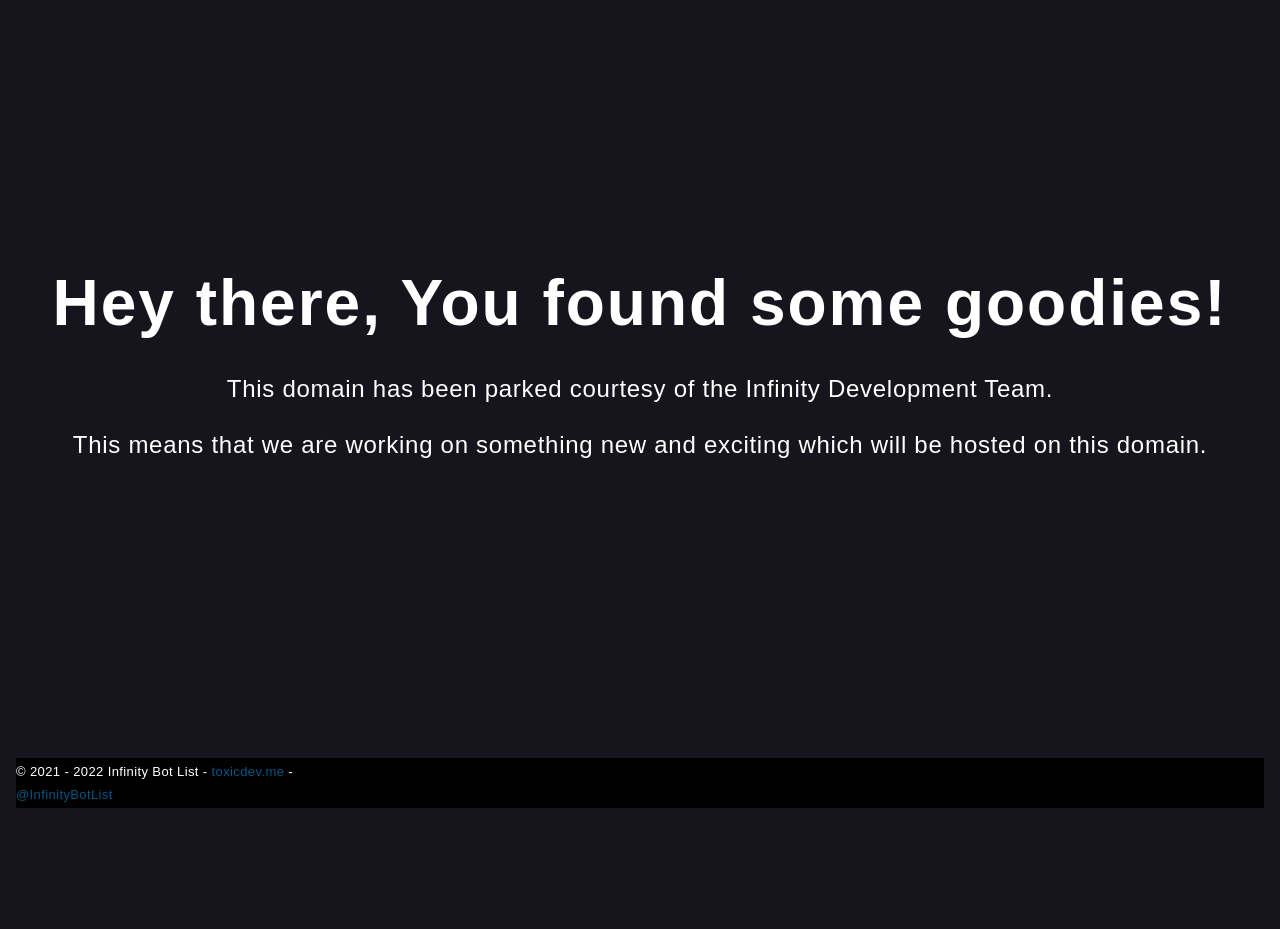
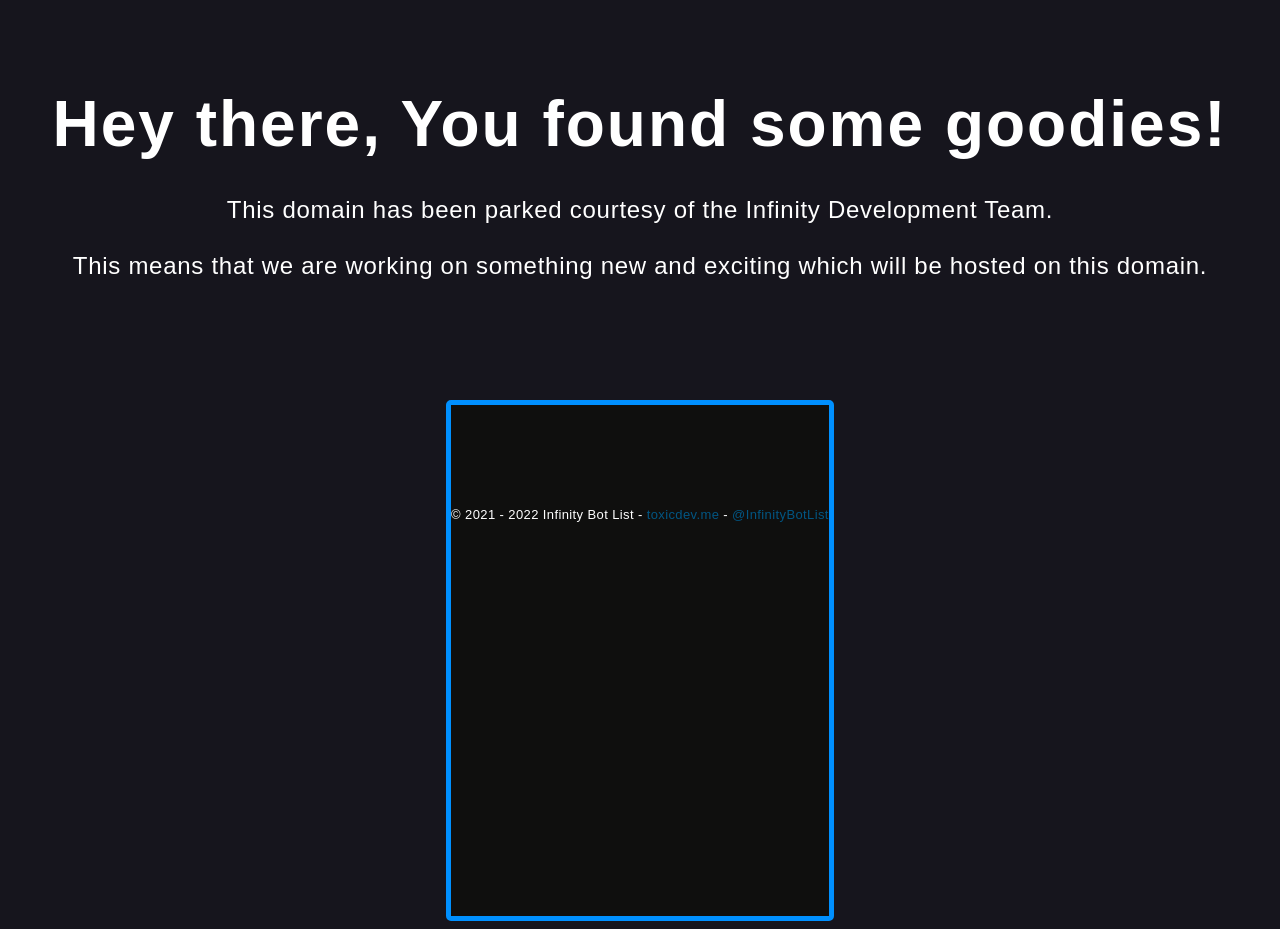
Before and after one commit to Infinity-Development/Parked-Page, a Next.js app: page / in a window 1280 px wide. Before the commit the page ends 895 px from the top, so only its background shows below. Built offline with nearby package versions, Linux system fonts and the light colour scheme.

Commit message:
Update index.tsx

```diff
--- a/pages/index.tsx
+++ b/pages/index.tsx
@@ -62,12 +62,20 @@ const Main = styled.div`
 `;
 
 const Footer = styled.div`
-  width: 100%;
-  height: 50px;
-  display: flex;
-  background-color: black;
-  justify-content: center;
-  align-items: center;
+  background-color: #0f0f0e;
+  font-family: "Quicksand", sans-serif;
+  padding: 85px 0 285px 0;
+  border: 5px solid #0090FF;
+  border-radius: 5px;
+`;
+
+const FooterInner = styled.div`
+    width: 90%;
+    margin-left: auto;
+    margin-right: auto;
+    margin-bottom: 120px;
+    max-width: 1170px;
+    position: relative;
 `;
 
 const Title = styled.h1`
```
